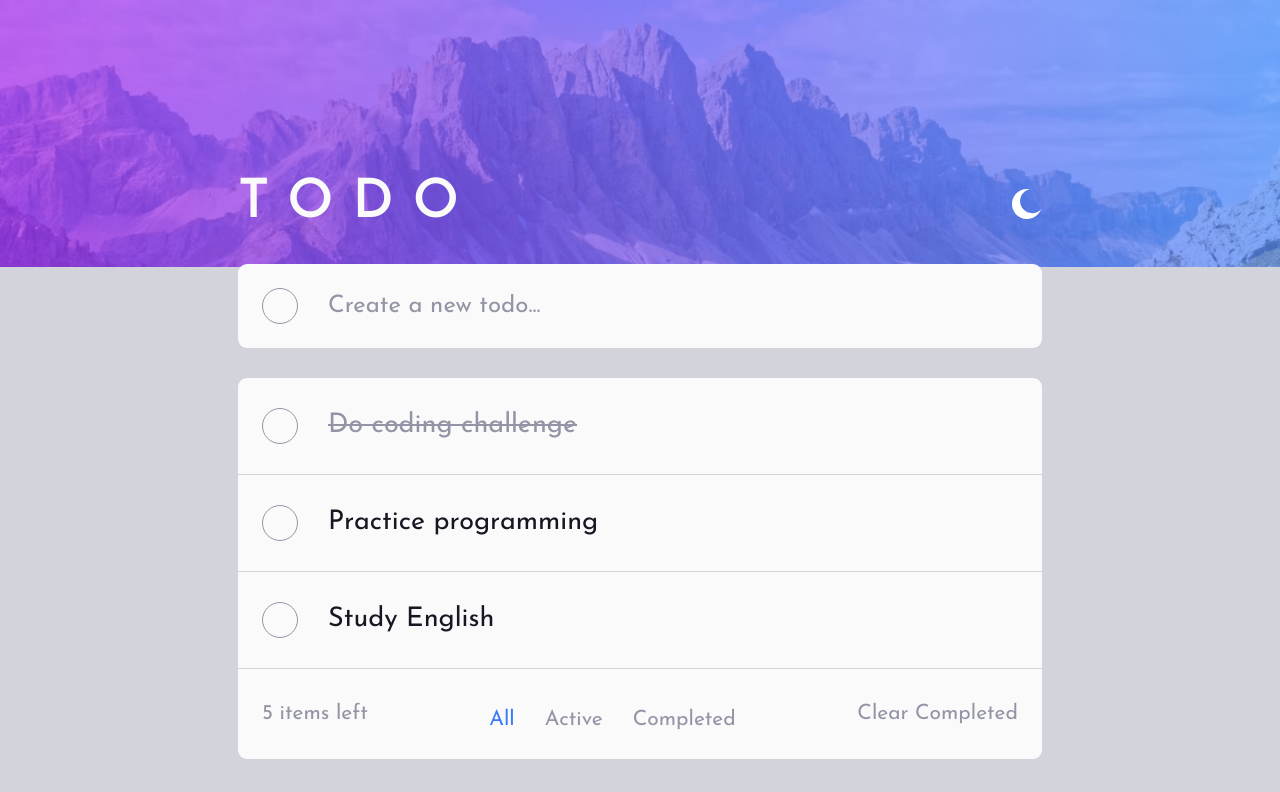
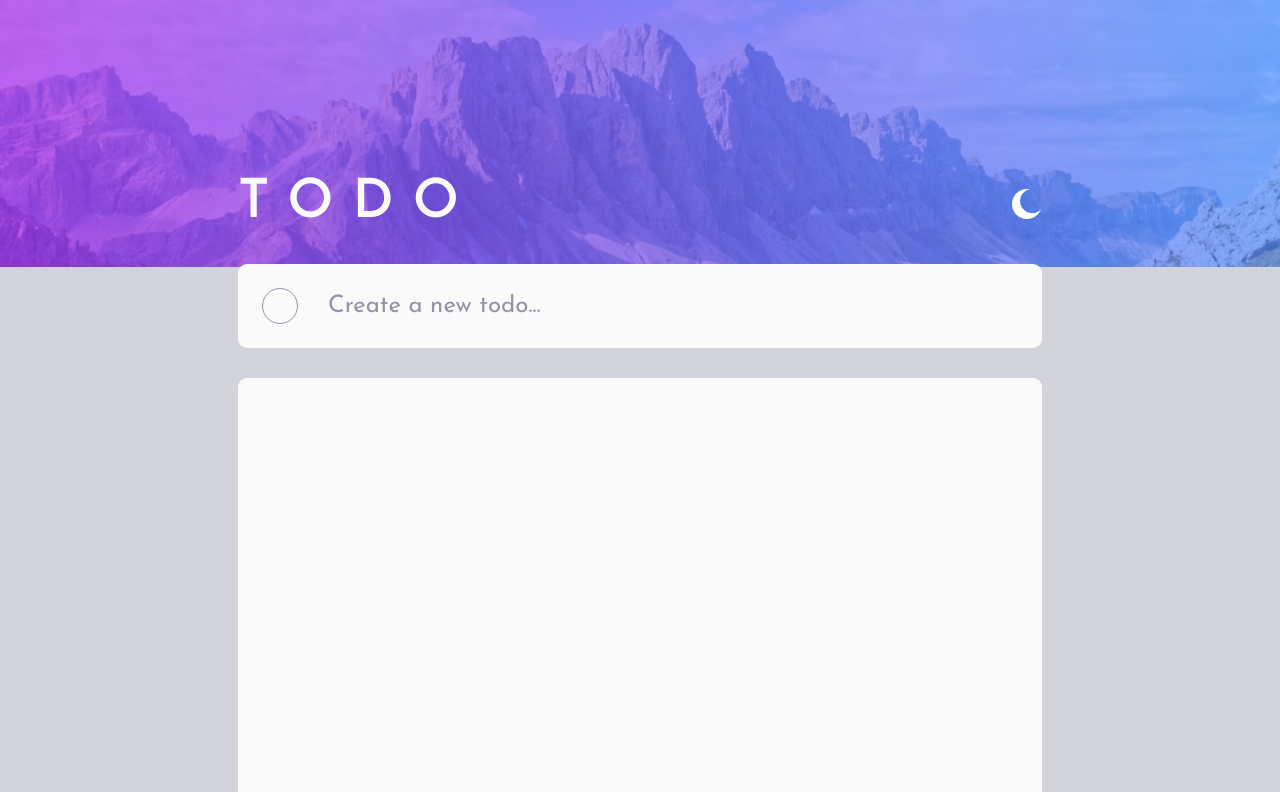
Before and after one commit to ahmadmohammadirad2006/todo-list, a React (Create React App) app: page / in a window 1280 px wide. Shown: the top 792 px of the page. Built offline with nearby package versions, Linux system fonts and the light colour scheme.

Commit message:
feat: add functionality of adding todo
Changes:
- add todos state variable into App component
- add handleAddTodo function into App component
- add name state variable into Form component

```diff
--- a/src/App.js
+++ b/src/App.js
@@ -19,19 +19,24 @@ const initialTodos = [
 ];
 
 function App() {
+  const [todos, setTodos] = useState([]);
   const [mode, setMode] = useState('light');
 
   function handleToggleMode() {
     setMode((cur) => (cur === 'light' ? 'dark' : 'light'));
   }
 
+  function handleAddTodo(todo) {
+    setTodos((cur) => [...cur, todo]);
+  }
+
   return (
     <main className={`app ${mode}`}>
       <div className='container flex flex-col p-5 gap-5  lg:w-[36rem]'>
         <Header mode={mode} onToggleMode={handleToggleMode} />
-        <Form />
+        <Form onAddTodo={handleAddTodo} />
         <section className='flex flex-col rounded-md overflow-hidden'>
-          <TodoList />
+          <TodoList todos={todos} />
           <Actions />
         </section>
         <Footer />
@@ -55,21 +60,39 @@ function Header({ mode, onToggleMode }) {
   );
 }
 
-function Form() {
+function Form({ onAddTodo }) {
+  const [name, setName] = useState('');
+
+  function handleSubmit(e) {
+    e.preventDefault();
+
+    const newTodo = {
+      id: crypto.randomUUID(),
+      name,
+      completed: false,
+    };
+    onAddTodo(newTodo);
+    setName('');
+  }
+
   return (
-    <form>
+    <form onSubmit={handleSubmit}>
       <div className='input-group'>
         <button className='circle'></button>
-        <input placeholder='Create a new todo...' />
+        <input
+          placeholder='Create a new todo...'
+          value={name}
+          onChange={(e) => setName(e.target.value)}
+        />
       </div>
     </form>
   );
 }
 
-function TodoList() {
+function TodoList({ todos }) {
   return (
     <ul className='todo-list'>
-      {initialTodos.map((todo) => (
+      {todos.map((todo) => (
         <TodoItem completed={todo.completed} id={todo.id}>
           {todo.name}
         </TodoItem>
--- a/src/index.css
+++ b/src/index.css
@@ -51,6 +51,15 @@
     @apply bg-[transparent] outline-none flex-grow;
   }
 
+  .todo-list {
+    @apply min-h-96;
+  }
+  .dark .todo-list {
+    @apply bg-dark-blue;
+  }
+  .light .todo-list {
+    @apply bg-white;
+  }
   .todo-item {
     @apply flex items-center gap-5 p-4  border-b;
   }
```
